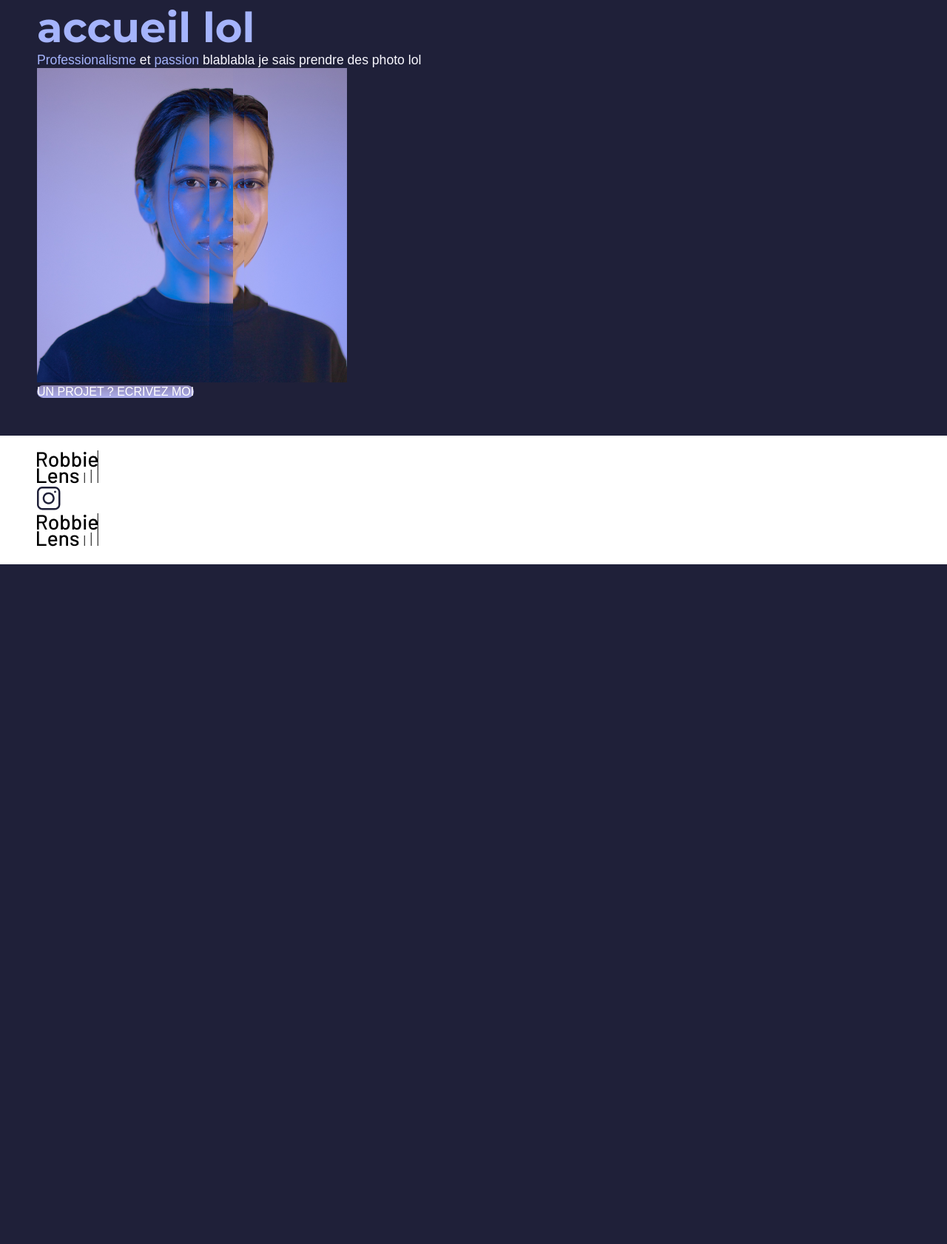
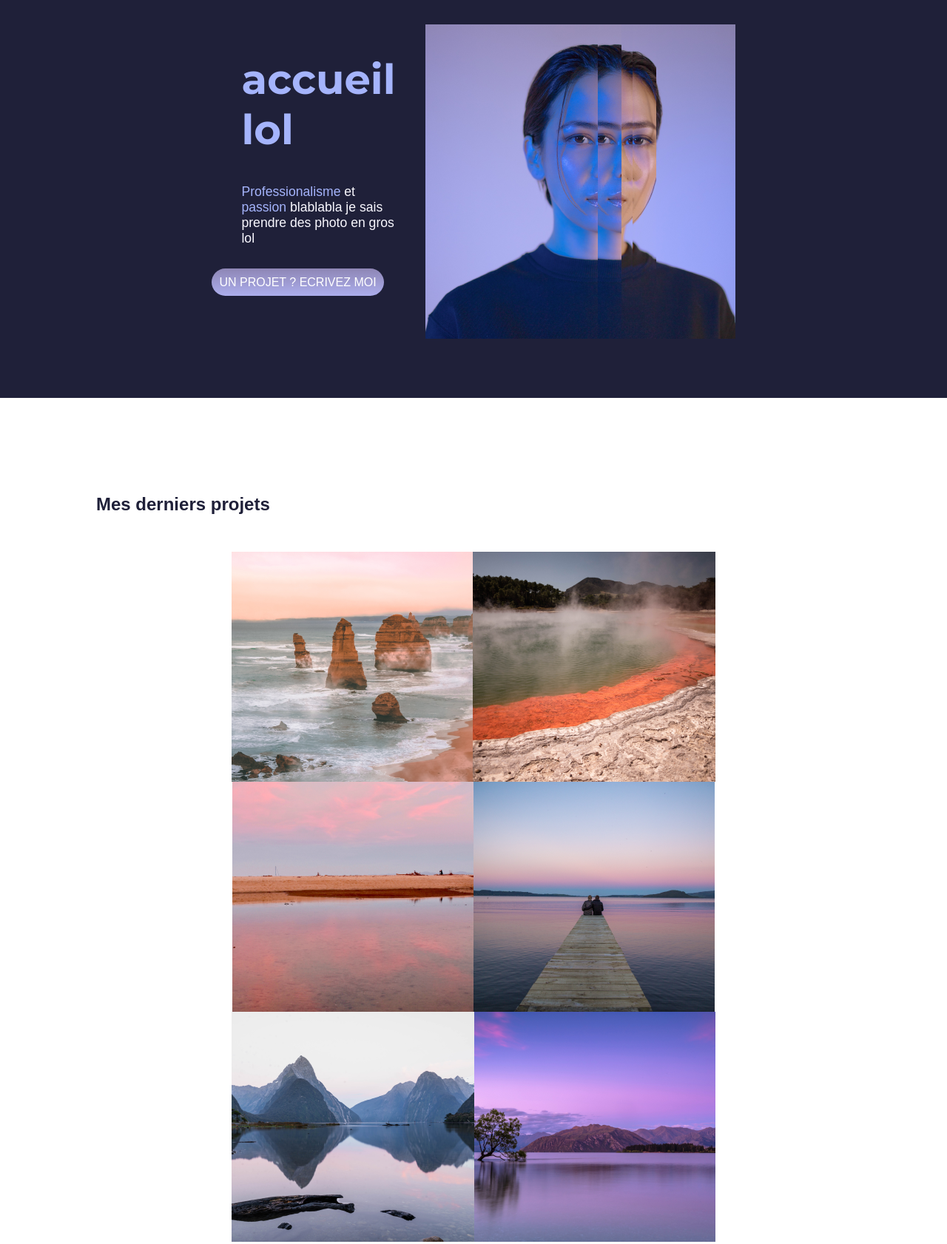
Before and after one commit to rakazakben/projet2, a plain HTML site: page index.html in a window 1280 px wide. Shown: the part 154-1836 px from the top of the page at 74% size. Before the commit the page ends 917 px from the top, so only its background shows below. Drawn offline with Linux system fonts and the light colour scheme.

Commit message:
decoupage maquette

```diff
--- a/index.html
+++ b/index.html
@@ -21,18 +21,38 @@
 
         <main>
             <section class="contenthome">
-            <h1>accueil lol</h1>
-            <p><em>Professionalisme</em> et <em>passion</em> blablabla je sais prendre des photo lol</p>
+                <div>
+                    <h1>accueil lol</h1>
+                    <p><em>Professionalisme</em> et <em>passion</em> blablabla je sais prendre des photo en gros lol</p>
+                    <div >
+                        <a class="lienspe" href="">UN PROJET ? ECRIVEZ MOI</a>
+                    </div>
+                </div>
             <img src="images/robbie-lens.png" alt="ceci est robbie lens" title="c'est moi">
-            <div >
-                <a class="lienspe" href="">UN PROJET ? ECRIVEZ MOI</a>
-            </div>
+
+
+            </section>
+            <section class="lastproject">
+                <h2>Mes derniers projets</h2>
+                <div class="stockphoto">
+                    <img src="images/home/element-1.png" title="mer roche">
+                    <img src="images/home/element-2.png" title="mer roche">
+                    <img src="images/home/element-3.png" title="mer roche">
+                    <img src="images/home/element-4.png" title="mer roche">
+                    <img src="images/home/element-5.png" title="mer roche">
+                    <img src="images/home/element-6.png" title="mer roche">
+                </div>
+            </section>
+            <section class="contact">
+
             </section>
         </main>
 
-        <footer><a href="index.html"><img src="images/logo.png" alt="lien vers accueil site" title="lien vers accueil site"><br></a>
+        <footer>
+
+            <a href="https://twitter.com/" target="_blank" class="lienheader"><img src="images/twitter.png" alt="logo lien twitter" title="lien vers twitter">
             <a href="https://instagram.com/" target ="_blank" class="lienheader"><img src="images/instagram.png" alt="logo lien insta" title="lien vers insta"></a>
-            <a href="index.html" class="lienheader"><br><img src="images/logo.png" alt="lien vers accueil site" title="lien vers accueil site"></a>
+            <a href="index.html" class="lienheader"><img src="images/logo.png" alt="lien vers accueil site" title="lien vers accueil site"></a>
         </footer>
         <!-- bien ou quoi ? -->
     </body>
--- a/style.css
+++ b/style.css
@@ -1,5 +1,8 @@
 *{
     margin: 0;
+}
+p{
+    margin: 40px;
 }
 a{
     color: black;
@@ -19,6 +22,7 @@ h1
     font-size: 3.5em;
     color:#A5B4FC;
     font-family: 'Montserrat', sans-serif ;
+    margin: 40px;
 
 }
 p{
@@ -41,6 +45,7 @@ header, footer {
     color: white;
     background: linear-gradient( #8e86b5, #acaeed);
     border-radius: 50px;
+    padding: 10px;
 }
 .lienspe:hover{
     background: linear-gradient(#696484, #8788BA)
@@ -50,7 +55,7 @@ header, footer {
     border-right: 1px #8e86b5 solid;
     border-radius: 0px 50px 50px 50px;
     padding: 50px;
-    margin: auto;
+
 }
 .lienheader:hover{
     opacity: 0.5;
@@ -61,7 +66,26 @@ h2{
 ul{
     margin: 50px
 }
+section{
+    padding: 80px;
+}
 .contenthome{
+    display: flex;
+    flex-direction: row;
+    width: 50%;
+    justify-content: center;
     margin: auto;
-    padding: 50px;
+
 }
+.stockphoto{
+    display: flex;
+    width: 75%;
+    flex-wrap: wrap;
+    justify-content: center;
+    margin: auto;
+
+}
+.lastproject{
+    background-color: white;
+    color: #1f2039;
+}
```
Also changed, not shown: a-propos.html (+3 -2 lines).
